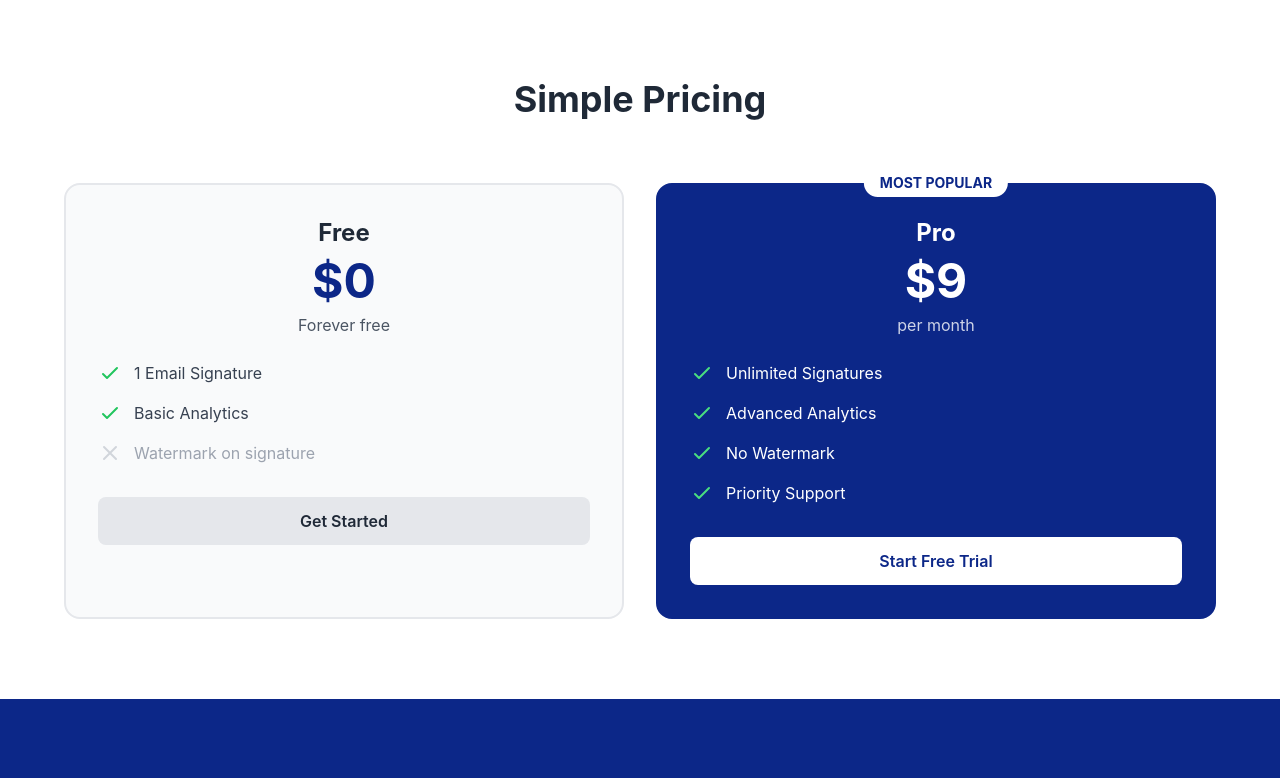
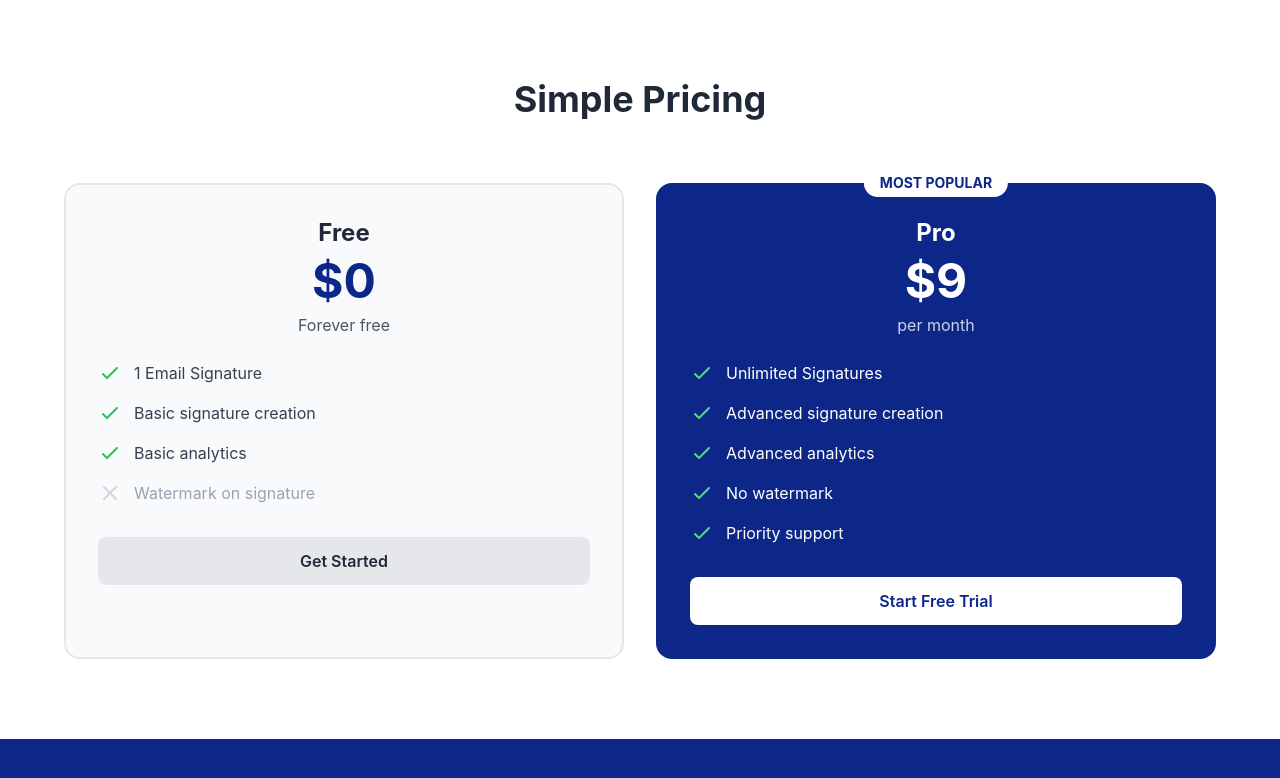
Before and after one commit to marl-Am/signature, a Flask app: page / in a window 1280 px wide. Shown: the part 1719-2497 px from the top of the page. Run offline with Flask 3, Linux system fonts and the light colour scheme; some libraries are stand-ins or nearby versions.

Commit message:
Fixed inaccurate descriptions

```diff
--- a/app/templates/index.html
+++ b/app/templates/index.html
@@ -1024,7 +1024,21 @@ Signatures with Analytics{% endblock %} {% block extra_css %}
                 stroke-width="2"
                 d="M5 13l4 4L19 7"></path>
             </svg>
-            Basic Analytics
+            Basic signature creation
+          </li>
+          <li class="flex items-start text-gray-700">
+            <svg
+              class="w-6 h-6 text-green-500 mr-3 flex-shrink-0"
+              fill="none"
+              stroke="currentColor"
+              viewBox="0 0 24 24">
+              <path
+                stroke-linecap="round"
+                stroke-linejoin="round"
+                stroke-width="2"
+                d="M5 13l4 4L19 7"></path>
+            </svg>
+            Basic analytics
           </li>
           <li class="flex items-start text-gray-400">
             <svg
@@ -1086,7 +1100,7 @@ Signatures with Analytics{% endblock %} {% block extra_css %}
             </svg>
             Unlimited Signatures
           </li>
-          <li class="flex items-start text-white">
+           <li class="flex items-start text-white">
             <svg
               class="w-6 h-6 text-green-400 mr-3 flex-shrink-0"
               fill="none"
@@ -1098,7 +1112,7 @@ Signatures with Analytics{% endblock %} {% block extra_css %}
                 stroke-width="2"
                 d="M5 13l4 4L19 7"></path>
             </svg>
-            Advanced Analytics
+            Advanced signature creation
           </li>
           <li class="flex items-start text-white">
             <svg
@@ -1112,7 +1126,7 @@ Signatures with Analytics{% endblock %} {% block extra_css %}
                 stroke-width="2"
                 d="M5 13l4 4L19 7"></path>
             </svg>
-            No Watermark
+            Advanced analytics
           </li>
           <li class="flex items-start text-white">
             <svg
@@ -1126,7 +1140,21 @@ Signatures with Analytics{% endblock %} {% block extra_css %}
                 stroke-width="2"
                 d="M5 13l4 4L19 7"></path>
             </svg>
-            Priority Support
+            No watermark
+          </li>
+          <li class="flex items-start text-white">
+            <svg
+              class="w-6 h-6 text-green-400 mr-3 flex-shrink-0"
+              fill="none"
+              stroke="currentColor"
+              viewBox="0 0 24 24">
+              <path
+                stroke-linecap="round"
+                stroke-linejoin="round"
+                stroke-width="2"
+                d="M5 13l4 4L19 7"></path>
+            </svg>
+            Priority support
           </li>
         </ul>
 
--- a/app/templates/pricing.html
+++ b/app/templates/pricing.html
@@ -79,9 +79,9 @@
               </svg>
               Works with all email clients
             </li>
-            <li class="flex items-center gap-3 text-gray-700">
-              <svg class="w-5 h-5 text-green-500 flex-shrink-0" fill="none" stroke="currentColor" viewBox="0 0 24 24">
-                <path stroke-linecap="round" stroke-linejoin="round" stroke-width="2" d="M5 13l4 4L19 7"/>
+            <li class="flex items-center gap-3 text-gray-400">
+              <svg class="w-5 h-5 text-gray-300 flex-shrink-0" fill="none" stroke="currentColor" viewBox="0 0 24 24">
+                <path stroke-linecap="round" stroke-linejoin="round" stroke-width="2" d="M6 18L18 6M6 6l12 12"/>
               </svg>
               <span>Watermark on signature</span>
             </li>
```
